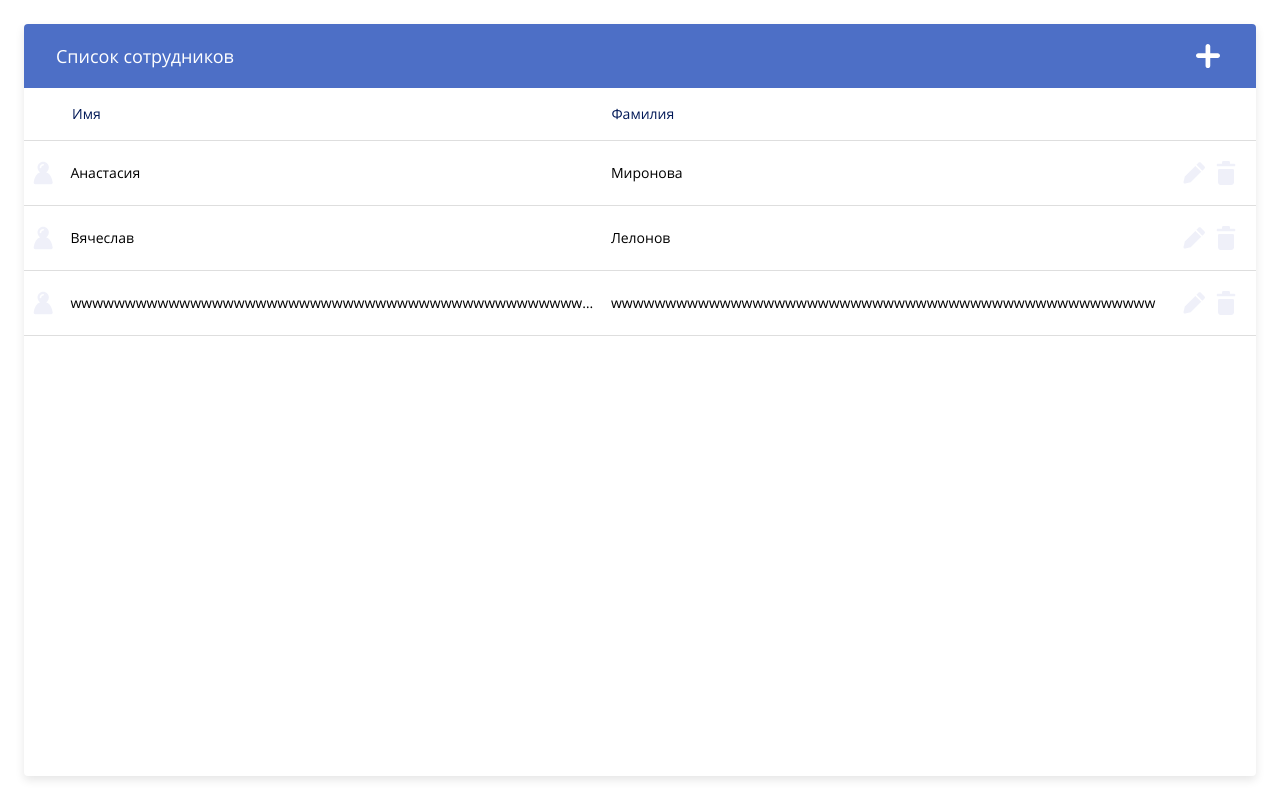
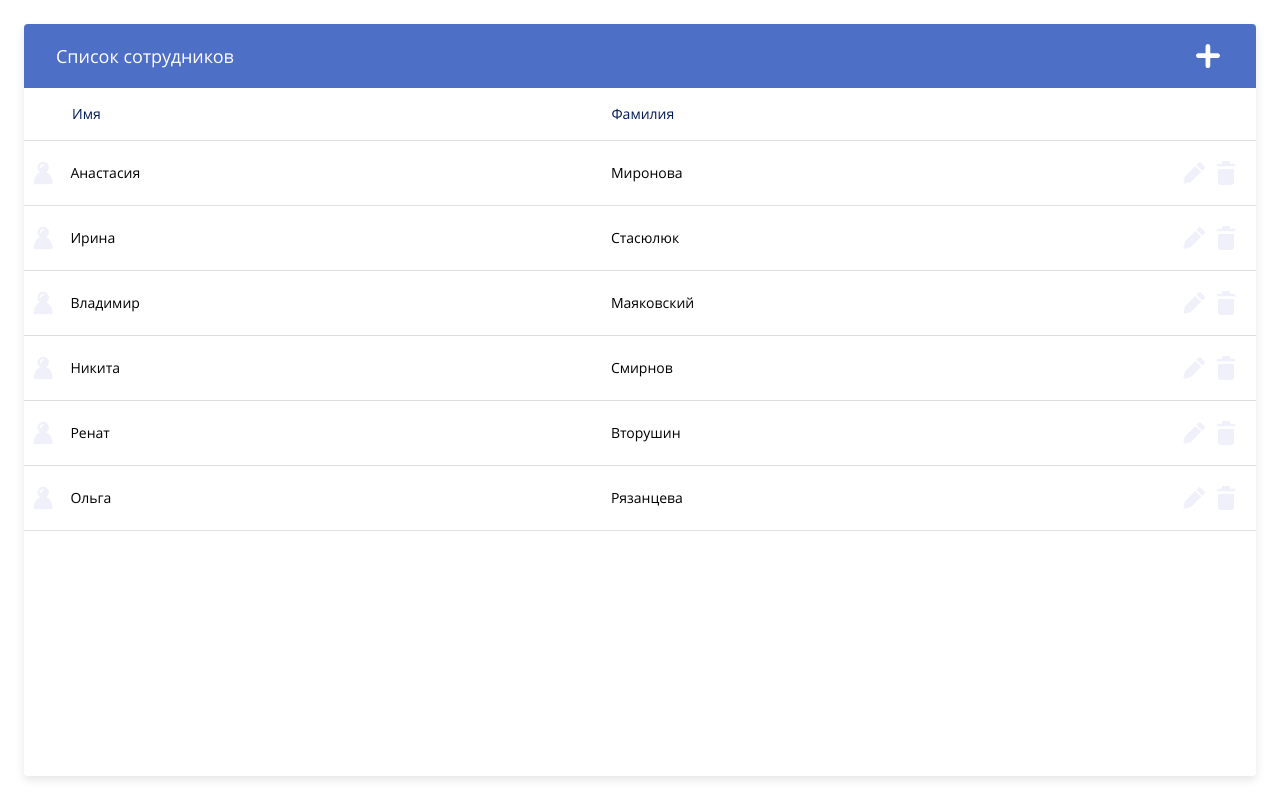
Before and after one commit to AsiaTitova/NST-Test, a React (Create React App) app: page / in a window 1280 px wide. Built offline with nearby package versions, Linux system fonts and the light colour scheme; data requests are answered from the project's data file.

Commit message:
fix(All): fix bugs

```diff
--- a/src/assets/DB/DB.json
+++ b/src/assets/DB/DB.json
@@ -3,18 +3,32 @@
     {
       "firstName": "Анастасия",
       "lastName": "Миронова",
-      "apiId": "v1",
-      "id": 9
+      "id": 1
     },
     {
-      "firstName": "Вячеслав",
-      "lastName": "Лелонов",
-      "id": 10
+      "firstName": "Ирина",
+      "lastName": "Стасюлюк",
+      "id": 2
     },
     {
-      "firstName": "wwwwwwwwwwwwwwwwwwwwwwwwwwwwwwwwwwwwwwwwwwwwwwwwww",
-      "lastName": "wwwwwwwwwwwwwwwwwwwwwwwwwwwwwwwwwwwwwwwwwwwwwwwwww",
-      "id": 11
+      "firstName": "Владимир",
+      "lastName": "Маяковский",
+      "id": 3
+    },
+    {
+      "firstName": "Никита",
+      "lastName": "Смирнов",
+      "id": 4
+    },
+    {
+      "firstName": "Ренат",
+      "lastName": "Вторушин",
+      "id": 5
+    },
+    {
+      "firstName": "Ольга",
+      "lastName": "Рязанцева",
+      "id": 6
     }
   ]
 }
--- a/src/components/Notification/Notification.jsx
+++ b/src/components/Notification/Notification.jsx
@@ -24,7 +24,7 @@ const Notification = ({notification, resetNoticeAction}) => {
     switch (notification?.status) {
       case 'error': return 'error';
       case 'success': return 'success';
-      default: return 'success';
+      default: return '';
     };
   };
 
--- a/src/components/UserCard/UserCard.jsx
+++ b/src/components/UserCard/UserCard.jsx
@@ -56,11 +56,19 @@ const UserCard = ({
     };
   };
 
+  const handleCancel = () => {
+    switch (modalMode) {
+      case 'edit': return changeModalMode('show');
+      case 'create': return closeModal();
+      default: return false;
+    };
+  };
+
   const updateAction = () => {
     const body = {
       ...user,
-      firstName: firstName,
-      lastName: lastName,
+      firstName: firstName.trim(),
+      lastName: lastName.trim(),
     };
     if (!validation(body)) return false;
     updateUserAction(body);
@@ -69,8 +77,8 @@ const UserCard = ({
 
   const createAction = () => {
     const body = {
-      firstName: firstName,
-      lastName: lastName,
+      firstName: firstName.trim(),
+      lastName: lastName.trim(),
     };
     if (!validation(body)) return false;
     createUserAction(body);
@@ -191,7 +199,7 @@ const UserCard = ({
             <button
               className={'user-card__cancel'}
               type={'button'}
-              onClick={() => changeModalMode('show')}
+              onClick={handleCancel}
             >
               Отменить
             </button>
--- a/src/redux/reducers/notice.js
+++ b/src/redux/reducers/notice.js
@@ -5,7 +5,7 @@ import {
 } from '../constans/constans';
 
 const initialState = {
-  status: 'success',
+  status: '',
   label: '',
 };
 
@@ -17,7 +17,7 @@ export const setNoticeSuccess = (draft, notice) => {
 
 
 const resetNoticeSuccess = (draft) => {
-  draft.status = 'success';
+  draft.status = '';
   draft.label = '';
   return draft;
 };
```
